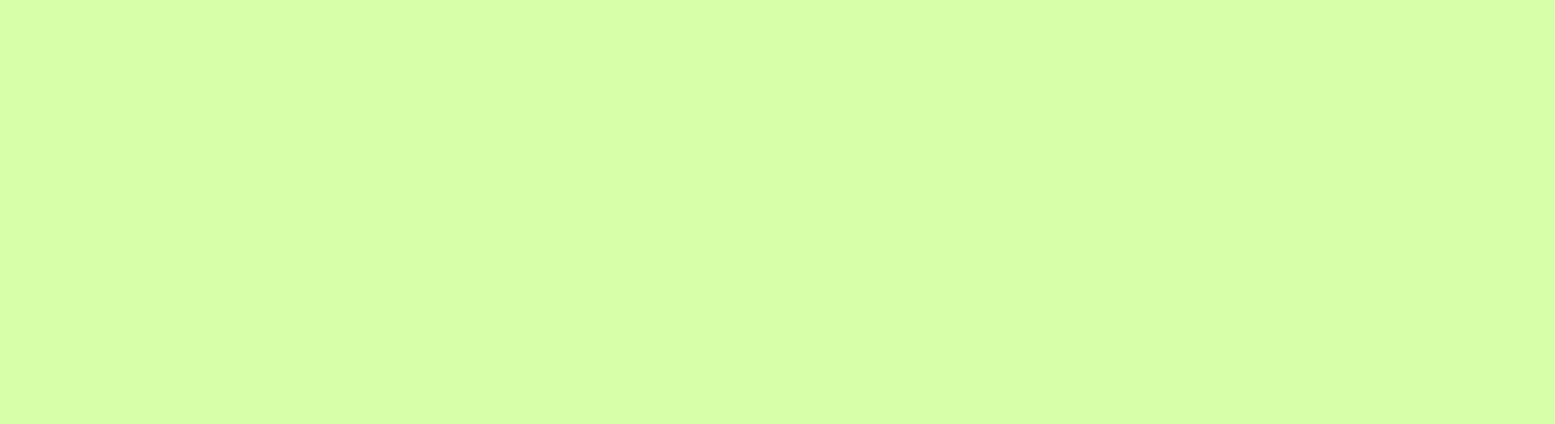
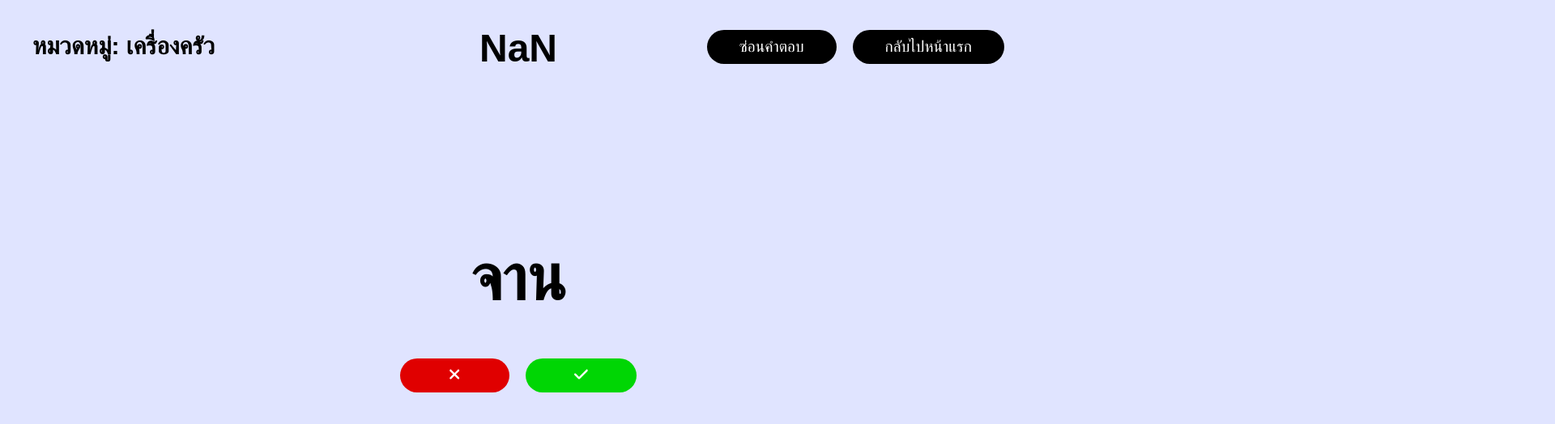
Before and after one commit to suttirakcha/lets-guess, a React (Create React App) app: page /th/kitchenware in a window 1280 px wide. Before the commit this address had no page. Shown: the top 524 px of the page at 81% size, 1920 px wide, since content can reach past the window. Built offline with nearby package versions, Linux system fonts and the light colour scheme; a web font is replaced by a local one.

Commit message:
Commit Codes

```diff
--- a/src/App.js
+++ b/src/App.js
@@ -35,6 +35,7 @@ import MusicalInstrumentsTh from "./th/categories/musical-instruments";
 import ThaiSingersTh from "./th/categories/thai-singers";
 import PlacesInBangkok from "./th/categories/bangkok-places";
 import ETCSongsTh from "./th/categories/etc-songs";
+import KitchenwareTh from "./th/categories/kitchenware";
 
 export default function App(){
   return (
@@ -77,6 +78,7 @@ export default function App(){
         <Route path="/th/thai-singers" element={<ThaiSingersTh />} />
         <Route path="/th/places-in-bangkok" element={<PlacesInBangkok />} />
         <Route path="/th/etc-songs" element={<ETCSongsTh />} />
+        <Route path="/th/kitchenware" element={<KitchenwareTh />} />
       </Routes>
     </Router>
   )
--- /dev/null
+++ b/src/th/categories/kitchenware.js
@@ -0,0 +1,8 @@
+import React from "react";
+import "../../App.scss";
+import QuestionsTh from "../components/questions";
+
+export default function KitchenwareTh(){
+  const words = ["ถ้วย","แก้ว","หม้อ","กระทะ","กระบวย","ช้อน","ส้อม","มีด","ปังตอ","กระทะใบบัว","ตะแกรง","ครก","สาก","ทัพพี","ตะหลิว","ชาม","จาน","ถาด","เขียง","หม้อหุงข้าว","ไมโครเวฟ","เครื่องปั่น","หม้อทอดไร้น้ำมัน","ตู้เย็น","เตาอบ","หม้อนึ่ง","พิมพ์อบขนม","ตู้กับข้าว","เครื่องปั่นอาหาร","กระชอน","ที่เปิดขวด","ตะกร้อมือ","ที่คีบ","ตะแกรง","ตะกร้อลวก","กระติกน้ำร้อน","คูลเลอร์"];
+  return (<QuestionsTh answers={words} category="เครื่องครัว" redirect="/th/kitchenware"/>)
+}
--- a/src/th/main.js
+++ b/src/th/main.js
@@ -476,6 +476,10 @@ export default function MainPage(){
       {
         category: "สัตว์ต่างๆ",
         link: "/th/animals"
+      },
+      {
+        category: "เครื่องครัว",
+        link: "/th/kitchenware"
       }
     ]
   }
@@ -552,6 +556,7 @@ export default function MainPage(){
       <div className="select-lists">
         <CardCate category="ขนมหวาน" link="/th/desserts"/>
         <CardCate category="ขนมไทย" link="/th/thai-desserts"/>
+        <CardCate category="เครื่องครัว" link="/th/kitchenware"/>
         <CardCate category="เครื่องดนตรี" link="/th/musical-instruments"/>
         <CardCate category="เครื่องดื่ม" link="/th/drinks"/>
         <CardCate category="จังหวัดในประเทศไทย" link="/th/provinces-in-thailand"/>
```
Also changed, not shown: 1 other file (tests, documents, lock files or other folders).
